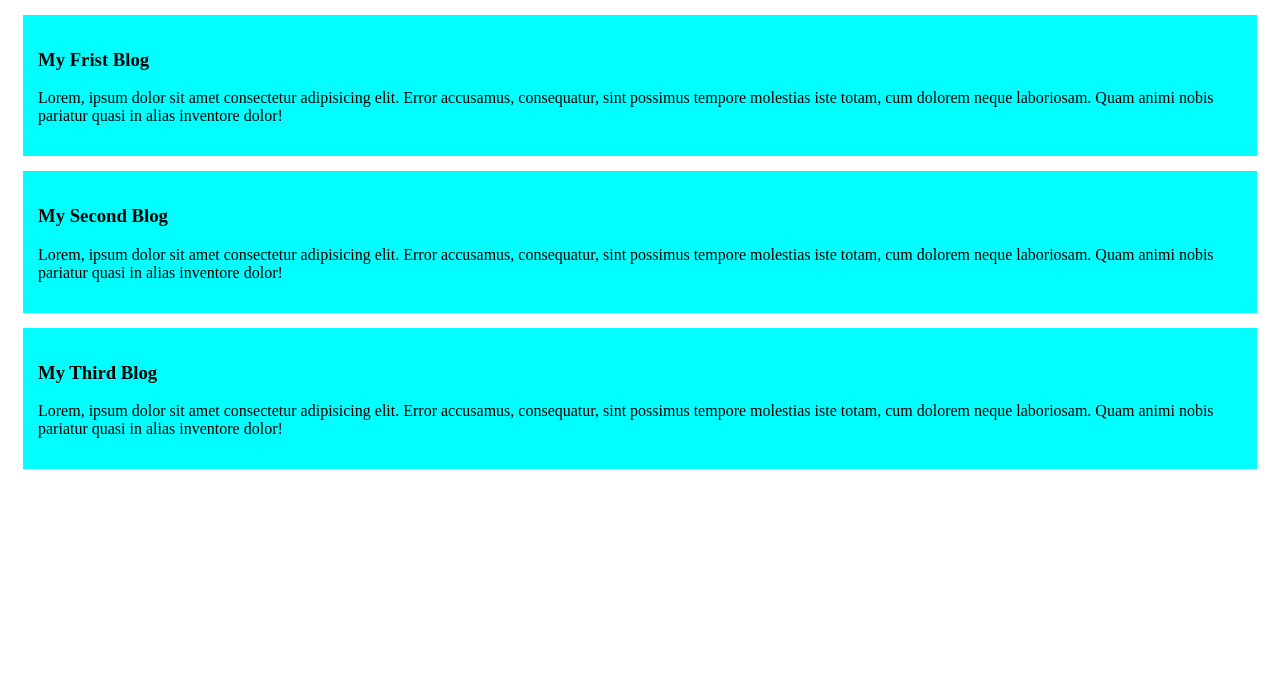
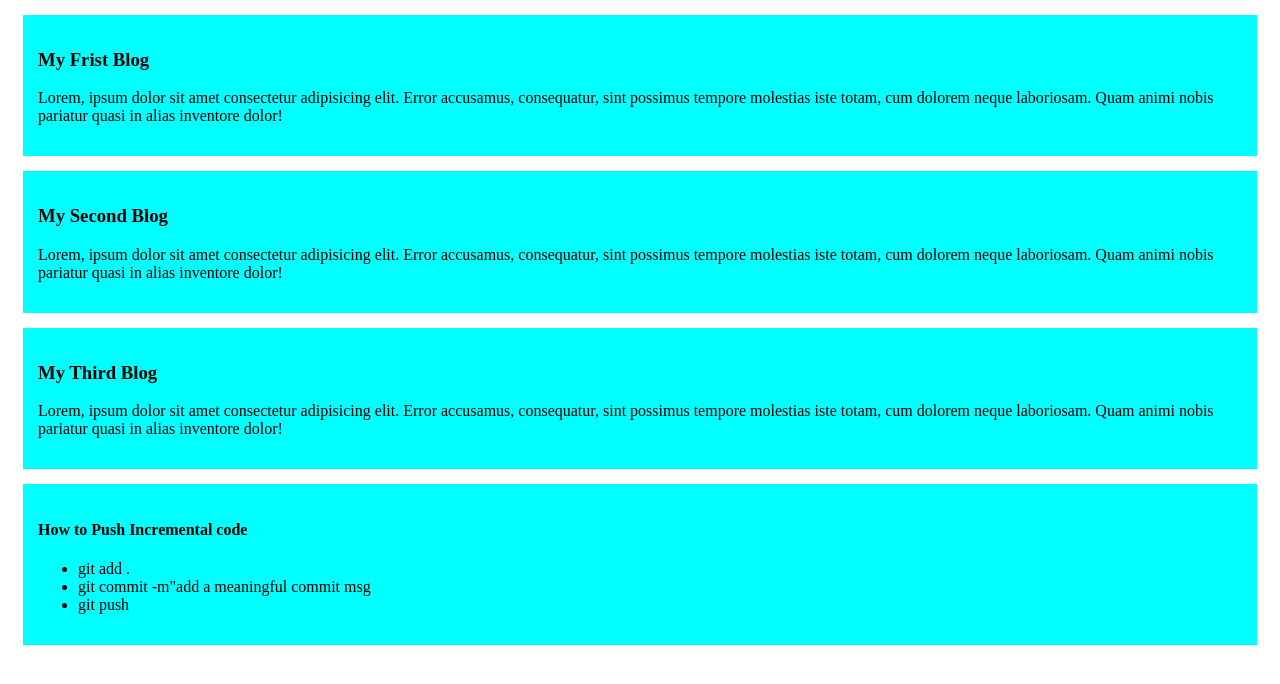
Before and after one commit to MahabubMabba/My-simple-Website, a plain HTML site: page index.html in a window 1280 px wide. Drawn offline with Linux system fonts and the light colour scheme.

Commit message:
added a list to push code

```diff
--- a/index.html
+++ b/index.html
@@ -19,6 +19,13 @@
         <h3>My Third Blog</h3>
         <p>Lorem, ipsum dolor sit amet consectetur adipisicing elit. Error accusamus, consequatur, sint possimus tempore molestias iste totam, cum dolorem neque laboriosam. Quam animi nobis pariatur quasi in alias inventore dolor!</p>
     </div>
-
+    <div>
+        <h4>How to Push Incremental code</h4>
+        <ul>
+            <li>git add .</li>
+            <li>git commit -m"add a meaningful commit msg</li>
+            <li> git push</li>
+        </ul>
+    </div>
 </body>
 </html>
```
